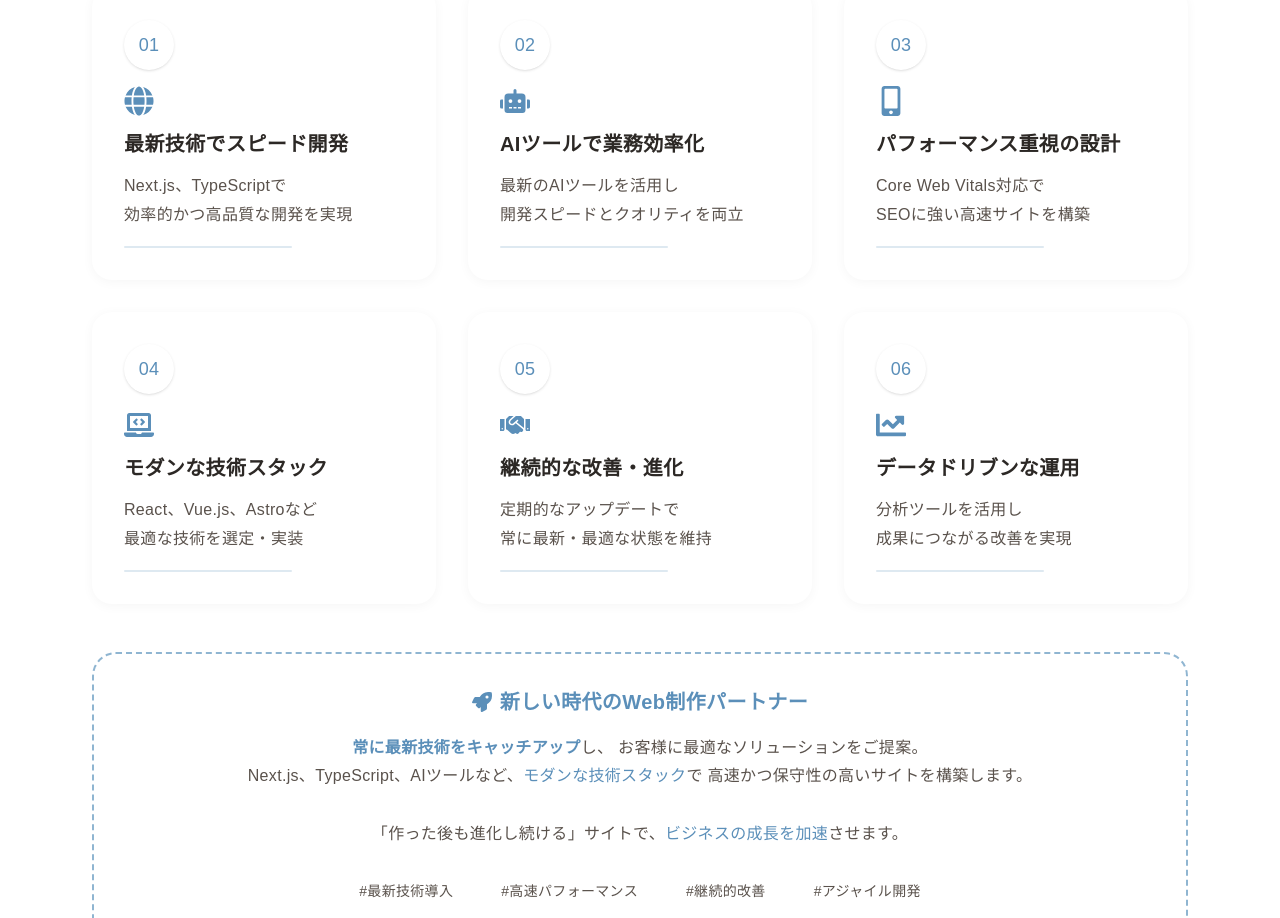
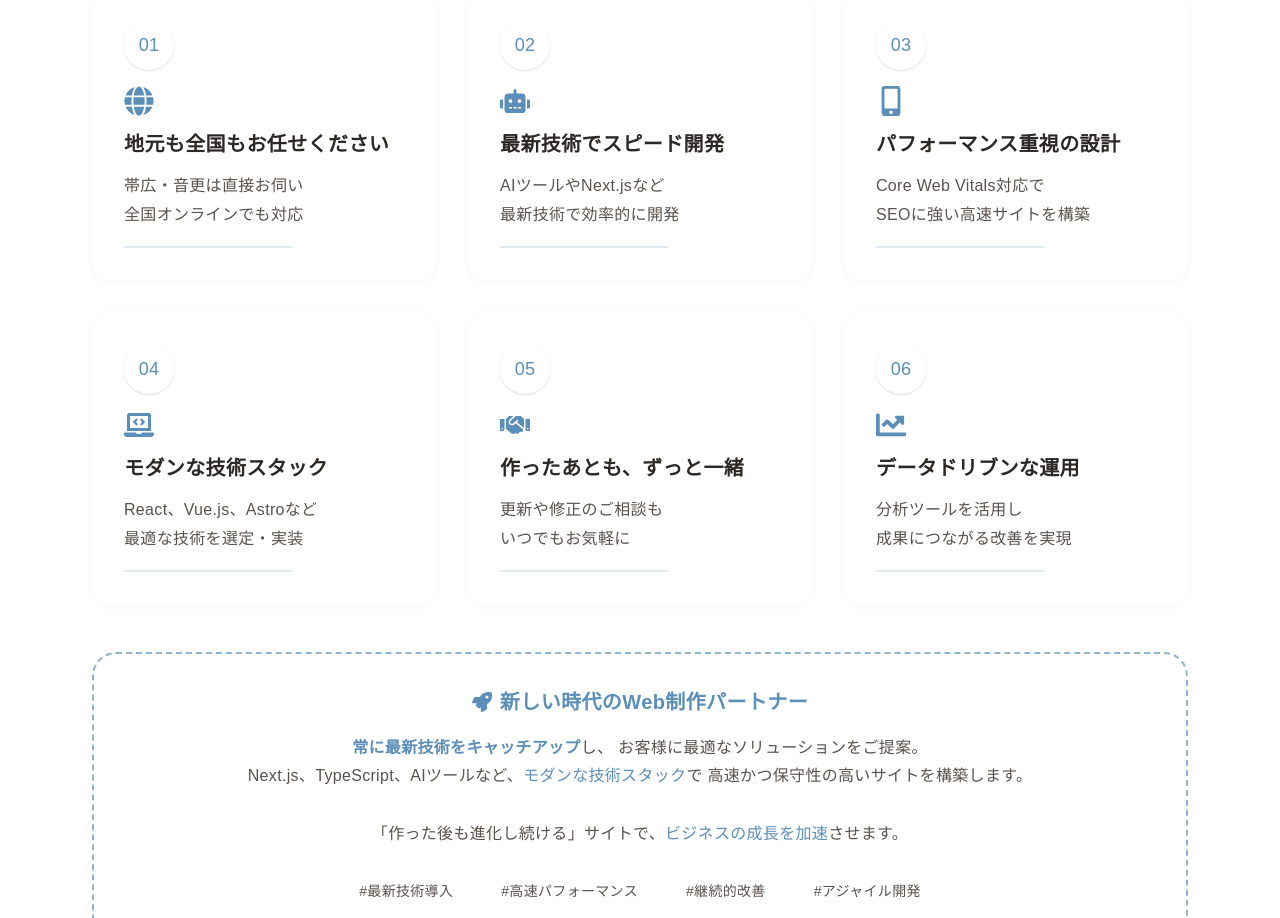
Before and after one commit to ryoma-abe/webchaleur.com, a Next.js app: page / in a window 1280 px wide. Shown: the part 2760-3678 px from the top of the page. Built offline with nearby package versions, Linux system fonts and the light colour scheme; a web font is replaced by a local one.

Commit message:
StrengthsGridコンポーネントのタイトルと説明文を更新し、地域に特化したサービス内容を強調しました。これにより、ユーザーに対する訴求力をさらに向上させました。

```diff
--- a/src/components/sections/strengths/StrengthsGrid.tsx
+++ b/src/components/sections/strengths/StrengthsGrid.tsx
@@ -26,15 +26,15 @@ export default function StrengthsGrid({ isVisible }: StrengthsGridProps) {
     {
       id: 1,
       number: "01",
-      title: "最新技術でスピード開発",
-      description: "Next.js、TypeScriptで\n効率的かつ高品質な開発を実現",
+      title: "地元も全国もお任せください",
+      description: "帯広・音更は直接お伺い\n全国オンラインでも対応",
       icon: FaGlobe,
     },
     {
       id: 2,
       number: "02",
-      title: "AIツールで業務効率化",
-      description: "最新のAIツールを活用し\n開発スピードとクオリティを両立",
+      title: "最新技術でスピード開発",
+      description: "AIツールやNext.jsなど\n最新技術で効率的に開発",
       icon: FaRobot,
     },
     {
@@ -54,8 +54,8 @@ export default function StrengthsGrid({ isVisible }: StrengthsGridProps) {
     {
       id: 5,
       number: "05",
-      title: "継続的な改善・進化",
-      description: "定期的なアップデートで\n常に最新・最適な状態を維持",
+      title: "作ったあとも、ずっと一緒",
+      description: "更新や修正のご相談も\nいつでもお気軽に",
       icon: FaHandshake,
     },
     {
```
